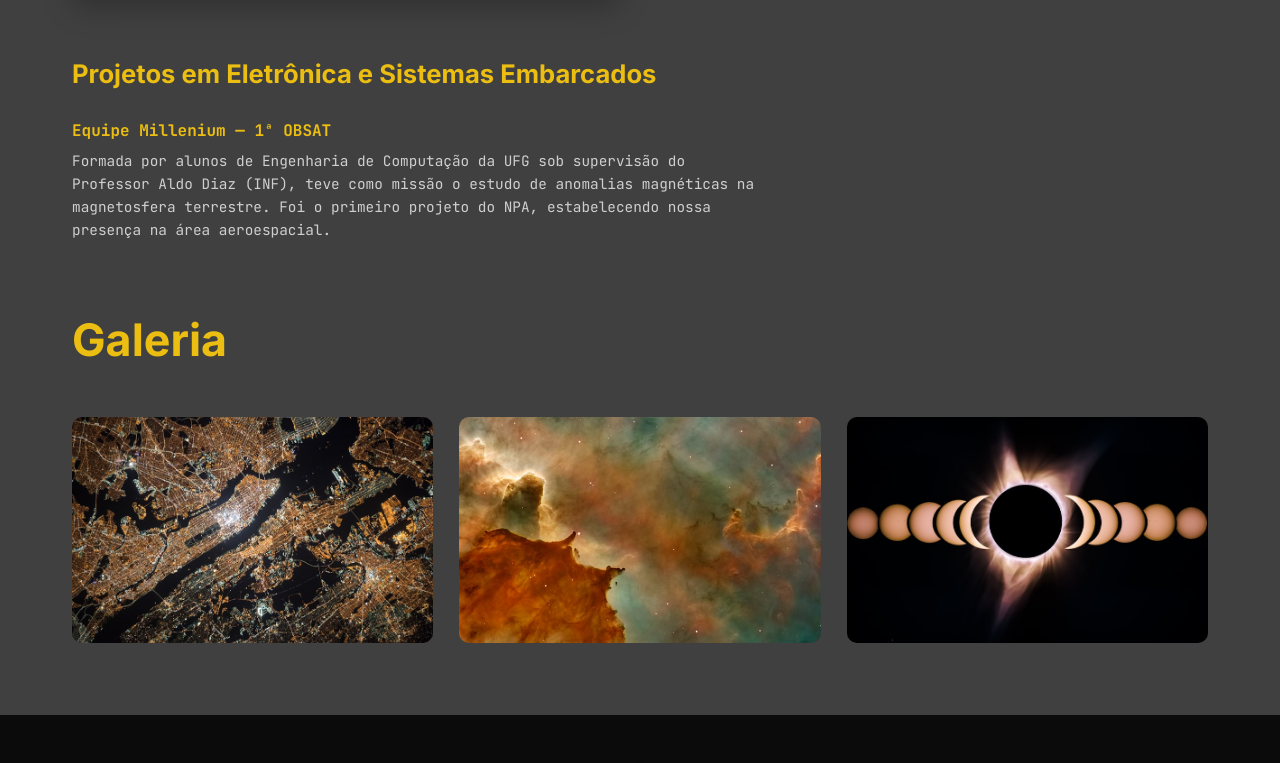
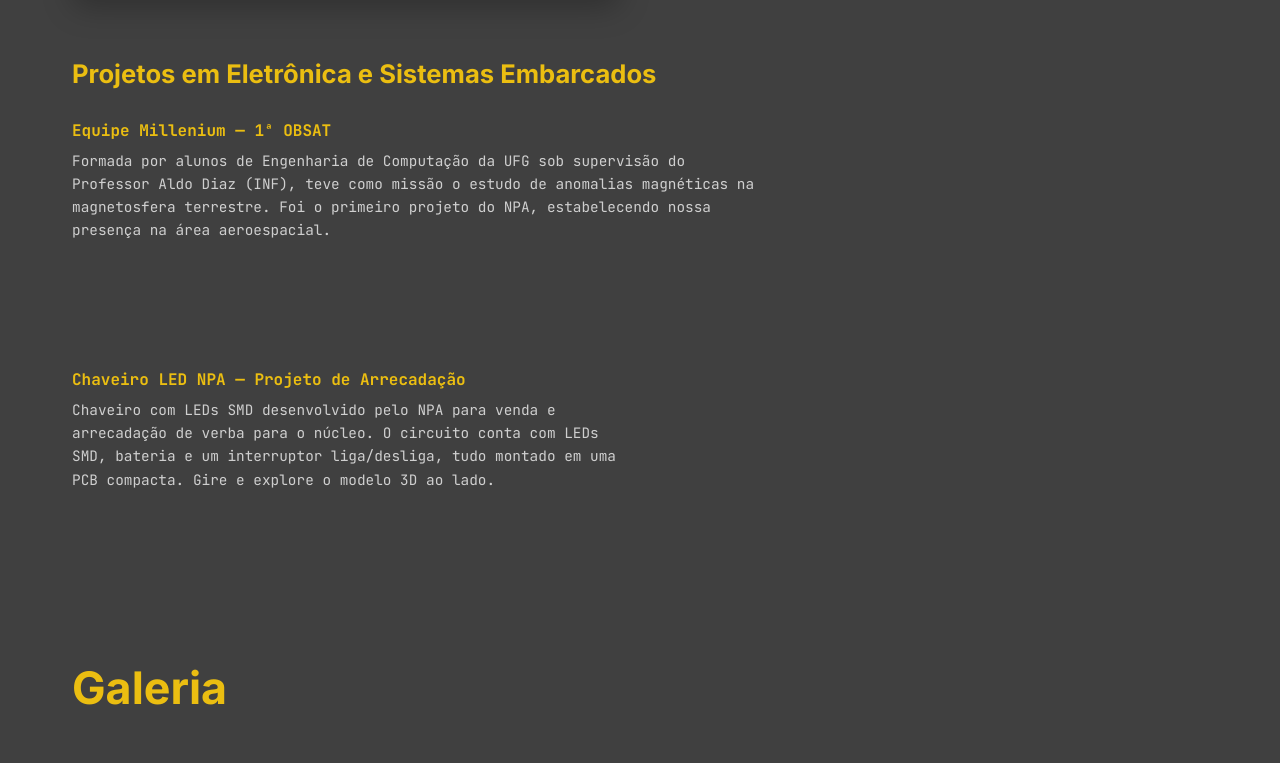
Before and after one commit to NPA-UFG/Site, a Next.js app: page /projetos in a window 1280 px wide. Shown: the part 977-1740 px from the top of the page. Built offline with nearby package versions, Linux system fonts and the light colour scheme; no server answers.

Commit message:
feat: visualizador 3D com model-viewer + chaveiro LED NPA

```diff
--- /dev/null
+++ b/components/PCBViewer.tsx
@@ -0,0 +1,38 @@
+"use client";
+
+import { useEffect, useRef, useState } from "react";
+
+export function PCBViewer({ modelUrl }: { modelUrl: string }) {
+  const ref = useRef<HTMLElement>(null);
+  const [key, setKey] = useState(0);
+  const [loaded, setLoaded] = useState(false);
+
+  useEffect(() => {
+    import("@google/model-viewer").then(() => setLoaded(true));
+    setKey((k) => k + 1);
+  }, [modelUrl]);
+
+  if (!loaded) {
+    return <div className="h-[320px] w-full overflow-hidden rounded-lg" />;
+  }
+
+  return (
+    <div className="h-[320px] w-full overflow-hidden rounded-lg">
+      {/* @ts-expect-error model-viewer is a web component */}
+      <model-viewer
+        key={key}
+        ref={ref}
+        src={modelUrl}
+        alt="PCB 3D Model"
+        auto-rotate
+        auto-rotate-delay="0"
+        rotation-per-second="25deg"
+        camera-controls
+        environment-image="neutral"
+        exposure="1.5"
+        shadow-intensity="0"
+        style={{ width: "100%", height: "100%" }}
+      />
+    </div>
+  );
+}
--- a/components/sections/ProjectShowcase.tsx
+++ b/components/sections/ProjectShowcase.tsx
@@ -11,6 +11,7 @@ import {
   Telescope,
   type LucideIcon,
 } from "lucide-react";
+import { PCBViewer } from "@/components/PCBViewer";
 import { Container } from "@/components/ui/Container";
 import { projectAreas, projectItems } from "@/data/projects";
 import { cn } from "@/lib/utils";
@@ -107,7 +108,20 @@ export function ProjectShowcase({ children }: ProjectShowcaseProps) {
               Projetos em {activeArea.title}
             </h3>
             {areaProjects.length > 0 ? (
-              areaProjects.map((item) => (
+              areaProjects.map((item) =>
+                item.model ? (
+                  <div key={item.title} className="mb-10 grid grid-cols-1 gap-6 nav:grid-cols-2 nav:items-center">
+                    <div>
+                      <h4 className="mb-1.5 font-mono text-base font-bold text-gold">
+                        {item.title}
+                      </h4>
+                      <p className="max-w-[80ch] font-mono text-[0.9rem] text-[#cfcfcf]">
+                        {item.description}
+                      </p>
+                    </div>
+                    <PCBViewer modelUrl={item.model} />
+                  </div>
+                ) : (
                   <div key={item.title} className="mb-7">
                     <h4 className="mb-1.5 font-mono text-base font-bold text-gold">
                       {item.title}
@@ -116,7 +130,8 @@ export function ProjectShowcase({ children }: ProjectShowcaseProps) {
                       {item.description}
                     </p>
                   </div>
-              ))
+                ),
+              )
             ) : (
               <p className="font-mono text-[0.9rem] text-[#cfcfcf]">
                 Novos projetos desta área serão divulgados em breve.
--- a/data/projects.ts
+++ b/data/projects.ts
@@ -73,6 +73,13 @@ export const projectItems: ProjectItem[] = [
       "Artigo \"Orbit estimation in small LEO satellites: Application and comparison of Kalman filters\", de Débora Eliane Soares de Souza Batista e Aldo André Diaz Salazar, aceito na conferência internacional LAFUSION2024.",
     area: 4,
   },
+  {
+    title: "Chaveiro LED NPA — Projeto de Arrecadação",
+    description:
+      "Chaveiro com LEDs SMD desenvolvido pelo NPA para venda e arrecadação de verba para o núcleo. O circuito conta com LEDs SMD, bateria e um interruptor liga/desliga, tudo montado em uma PCB compacta. Gire e explore o modelo 3D ao lado.",
+    area: 1,
+    model: "/assets/pcb.glb",
+  },
 ];
 
 export const galleryImages: GalleryImage[] = [
--- a/package.json
+++ b/package.json
@@ -9,6 +9,7 @@
     "lint": "next lint"
   },
   "dependencies": {
+    "@google/model-viewer": "^4.3.1",
     "class-variance-authority": "^0.7.1",
     "clsx": "^2.1.1",
     "lucide-react": "^0.469.0",
@@ -16,7 +17,8 @@
     "react": "^19.0.0",
     "react-dom": "^19.0.0",
     "react-icons": "^5.4.0",
-    "tailwind-merge": "^2.6.0"
+    "tailwind-merge": "^2.6.0",
+    "three": "^0.185.1"
   },
   "devDependencies": {
     "@types/node": "^22.10.7",
--- a/types/index.ts
+++ b/types/index.ts
@@ -49,6 +49,7 @@ export interface ProjectItem {
   title: string;
   description: string;
   area: number;
+  model?: string;
 }
 
 export interface GalleryImage {
```
Also changed, not shown: 2 other files (tests, documents, lock files or other folders). Lines whose indentation alone changed are shown as unchanged.
